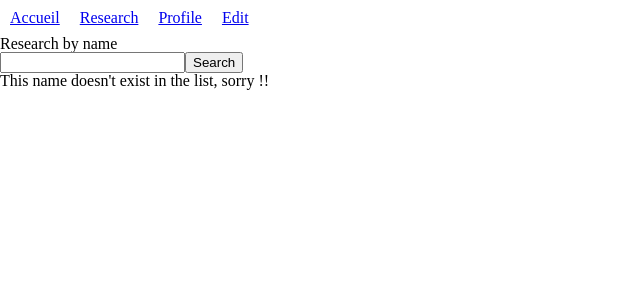
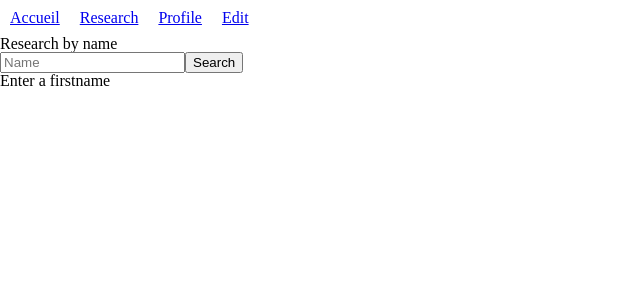
Before and after one commit to FrancoisNovais/vue-exercice-mise-en-pratique-2, a Vue app: page /research in a window 1280 px wide. Shown: the top 300 px of the page, without its empty margins (0-640 px from the left). Built offline with nearby package versions, Linux system fonts and the light colour scheme.

Commit message:
ResearchView script

```diff
--- a/src/views/ResearchView.vue
+++ b/src/views/ResearchView.vue
@@ -1,18 +1,41 @@
 <script setup>
 import { personsList } from '@/assets/data'
+import { ref } from 'vue'
+
+const firstname = ref('')
+const result = ref(null)
+
+const handleSubmit = () => {
+  const personSearch = personsList.find((person) => {
+    return person.firstname === firstname.value
+  })
+
+  result.value = personSearch
+  console.log(firstname, result)
+}
 </script>
 
 <template>
   <main>
     <div class="left-column">
       <h1>Research by name</h1>
-      <form v-on:submit="handleSubmit">
-        <input type="text" name="name" id="name" />
+      <form v-on:submit.prevent="handleSubmit">
+        <input type="text" name="name" id="name" placeholder="Name" v-model="firstname" />
         <button>Search</button>
       </form>
     </div>
     <div class="right-column">
-      <p>This name doesn't exist in the list, sorry !!</p>
+      <h3 v-if="result === null">Enter a firstname</h3>
+
+      <h3 v-else-if="result === undefined">This name doesn't exist in the list, sorry !!</h3>
+
+      <div v-else>
+        <h2>Found it !!!</h2>
+        <p>{{ result.firstname }} {{ result.lastname }}</p>
+        <p>{{ result.age }} ans</p>
+        <p>{{ rejob }}</p>
+      </div>
     </div>
   </main>
 </template>
+<style scoped></style>
```
